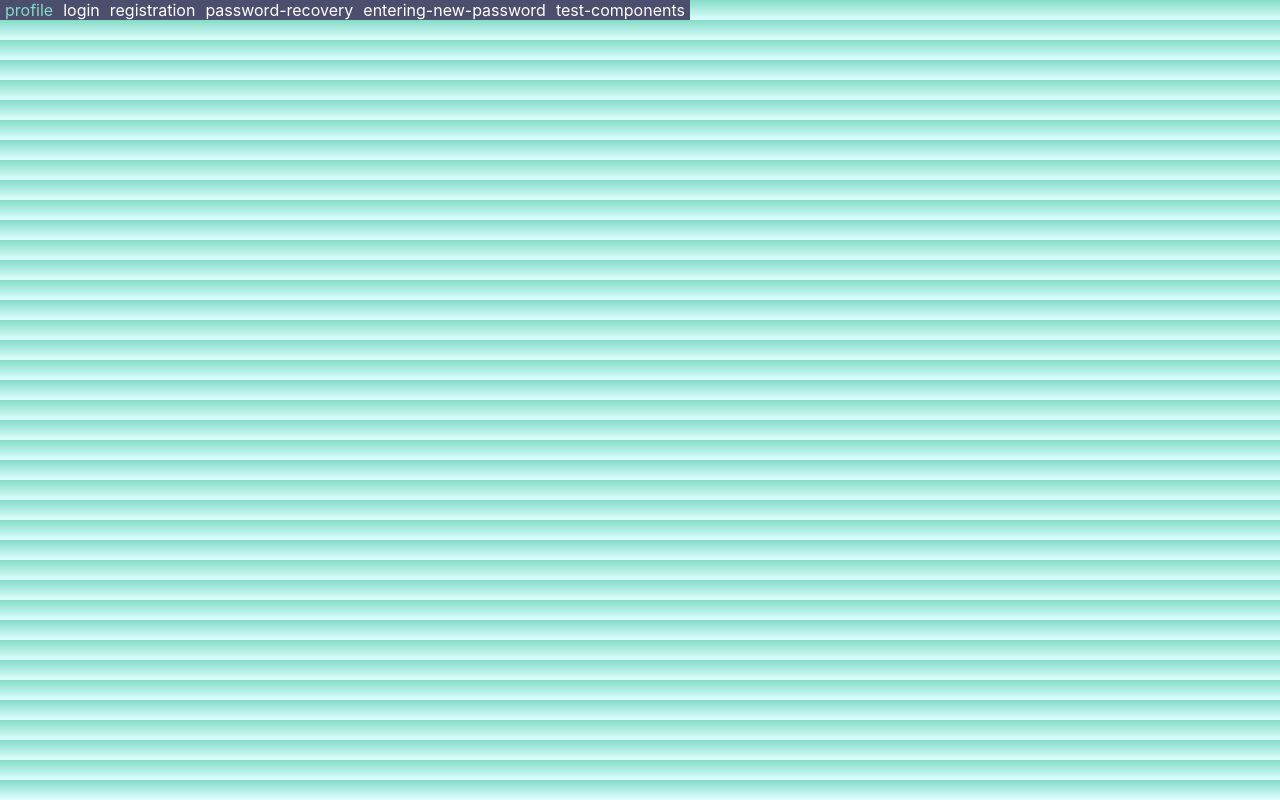
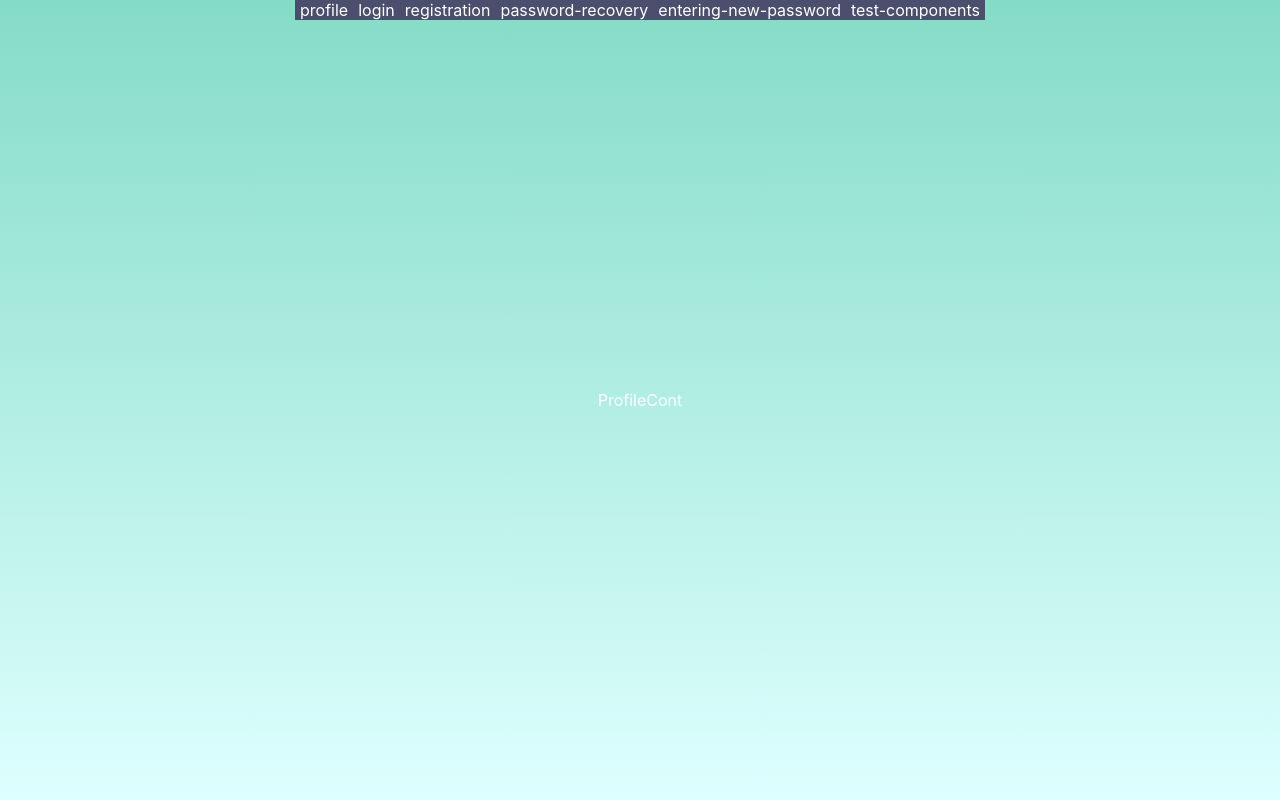
Before and after one commit to username91355/cards, a React (Create React App) app: page / in a window 1280 px wide. Built offline with nearby package versions, Linux system fonts and the light colour scheme.

Commit message:
d3 - Modify: app__wrapper class.

```diff
--- a/src/components/app/App.tsx
+++ b/src/components/app/App.tsx
@@ -11,7 +11,7 @@ function App() {
     return (
         <Provider store={store}>
             <BrowserRouter>
-                <div className='app_wrapper'>
+                <div className='app__wrapper'>
                     <HeaderCont/>
                     <AppRoutes/>
                 </div>
```
